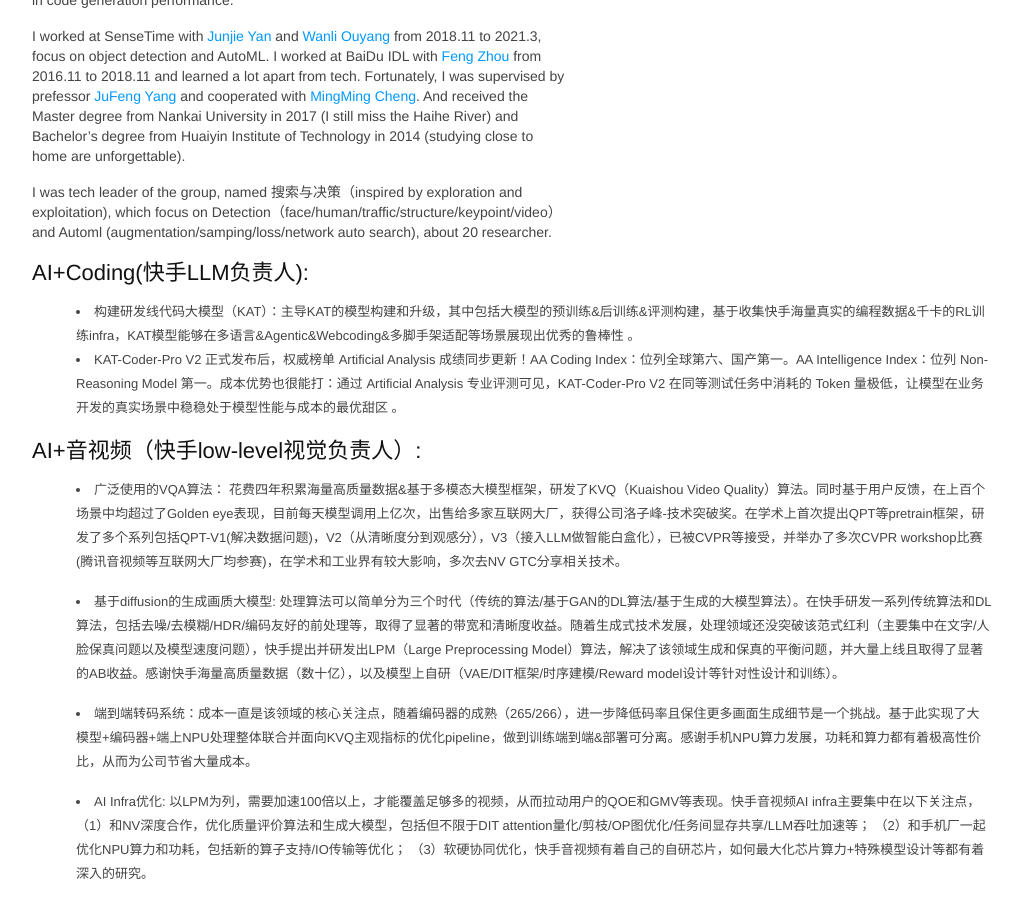
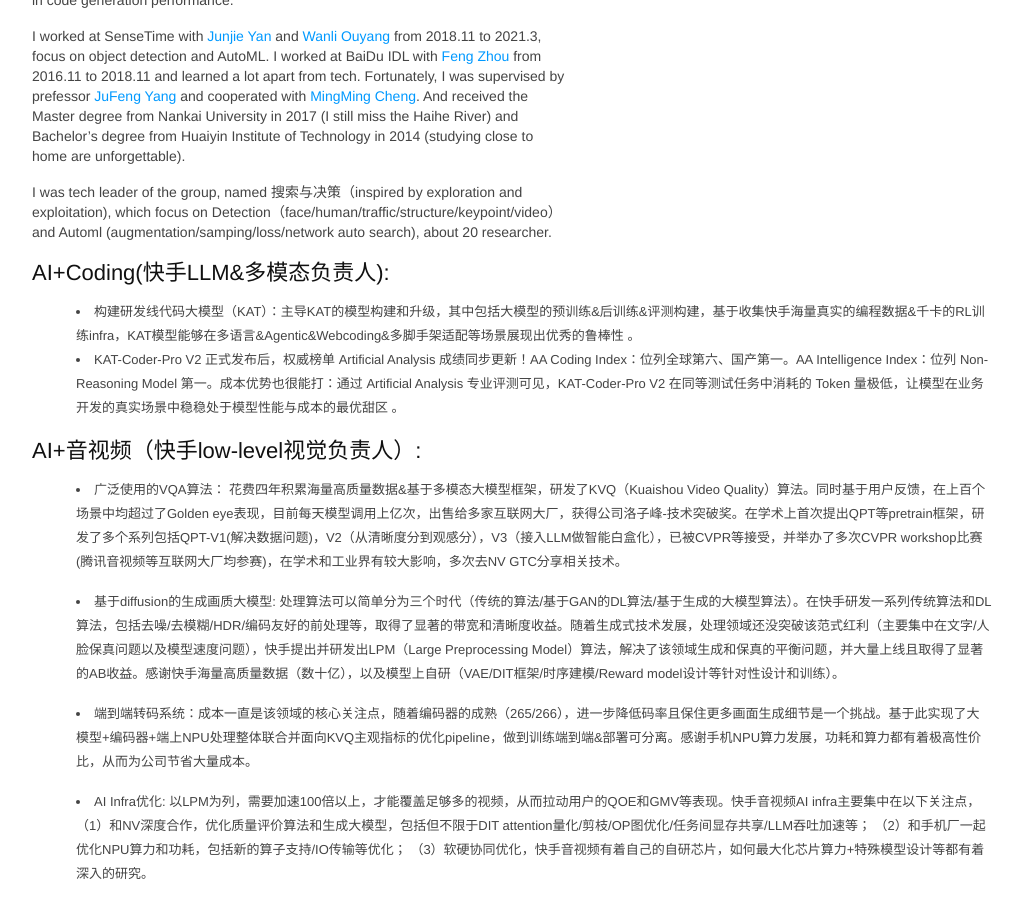
Before and after one commit to msunming/msunming.github.io, a Jekyll site: the page index.html, which Jekyll copies as it is, in a window 1280 px wide and 900 px high, scrolled down 648 px. Shown: the whole window, without its empty margins (128-1148 px from the left). Built offline with Jekyll 4.4.1, drawn with Linux system fonts in a browser that asks for light colours.

Commit message:
Update index.html

```diff
--- a/index.html
+++ b/index.html
@@ -466,7 +466,7 @@ pre .markdown .emphasis {
 			I was tech leader of the group, named 搜索与决策（inspired by exploration and exploitation), which focus on Detection（face/human/traffic/structure/keypoint/video） and Automl (augmentation/samping/loss/network auto search), about 20 researcher.
 		</p>
 
-		<h2>AI+Coding(快手LLM负责人):</h2>
+		<h2>AI+Coding(快手LLM&多模态负责人):</h2>
 		<p>
 	    	<li> 构建研发线代码大模型（KAT）：主导KAT的模型构建和升级，其中包括大模型的预训练&后训练&评测构建，基于收集快手海量真实的编程数据&千卡的RL训练infra，KAT模型能够在多语言&Agentic&Webcoding&多脚手架适配等场景展现出优秀的鲁棒性 。 </li>
 			<li> KAT-Coder-Pro V2 正式发布后，权威榜单 Artificial Analysis 成绩同步更新！AA Coding Index：位列全球第六、国产第一。AA Intelligence Index：位列 Non-Reasoning Model 第一。成本优势也很能打：通过 Artificial Analysis 专业评测可见，KAT-Coder-Pro V2 在同等测试任务中消耗的 Token 量极低，让模型在业务开发的真实场景中稳稳处于模型性能与成本的最优甜区 。 </li>
```
